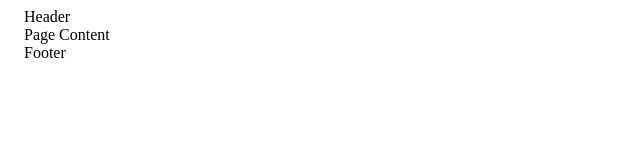
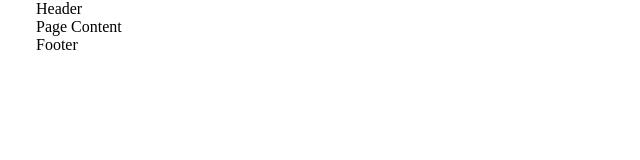
Before and after one commit to hackdanismo/vanilla-components, a plain HTML site: page index.html in a window 1280 px wide. Shown: the whole page, without its empty margins (0-640 px from the left). Drawn offline with Linux system fonts and the light colour scheme.

Commit message:
feat: add the reset.css stylesheet as the reset for the page

```diff
--- a/index.html
+++ b/index.html
@@ -6,6 +6,7 @@
 
     <title>Vanilla Components</title>
 
+    <link rel="stylesheet" href="styles/reset.css">
     <link rel="stylesheet" href="styles/base.css">
 </head>
 <body>
--- /dev/null
+++ b/styles/reset.css
@@ -0,0 +1,26 @@
+/* Universal selector applies styling properties to all elements */
+*, *::before, *::after {
+    box-sizing: border-box;
+}
+
+html {
+    /* Set the root font-size as a fallback if browsers do not support rem units */
+    font-size: 16px;
+    /* Set the root font-size */
+    font-size: 1rem;
+    /* Enable smooth scrolling */
+    scroll-behavior: smooth;
+}
+
+html, body {
+    /* Ensure the page is full height */
+    height: 100%;
+    /* Remove the default margin */
+    margin: 0;
+    /* Remove the default padding */
+    padding: 0;
+}
+
+main {
+    display: block;
+}
```
